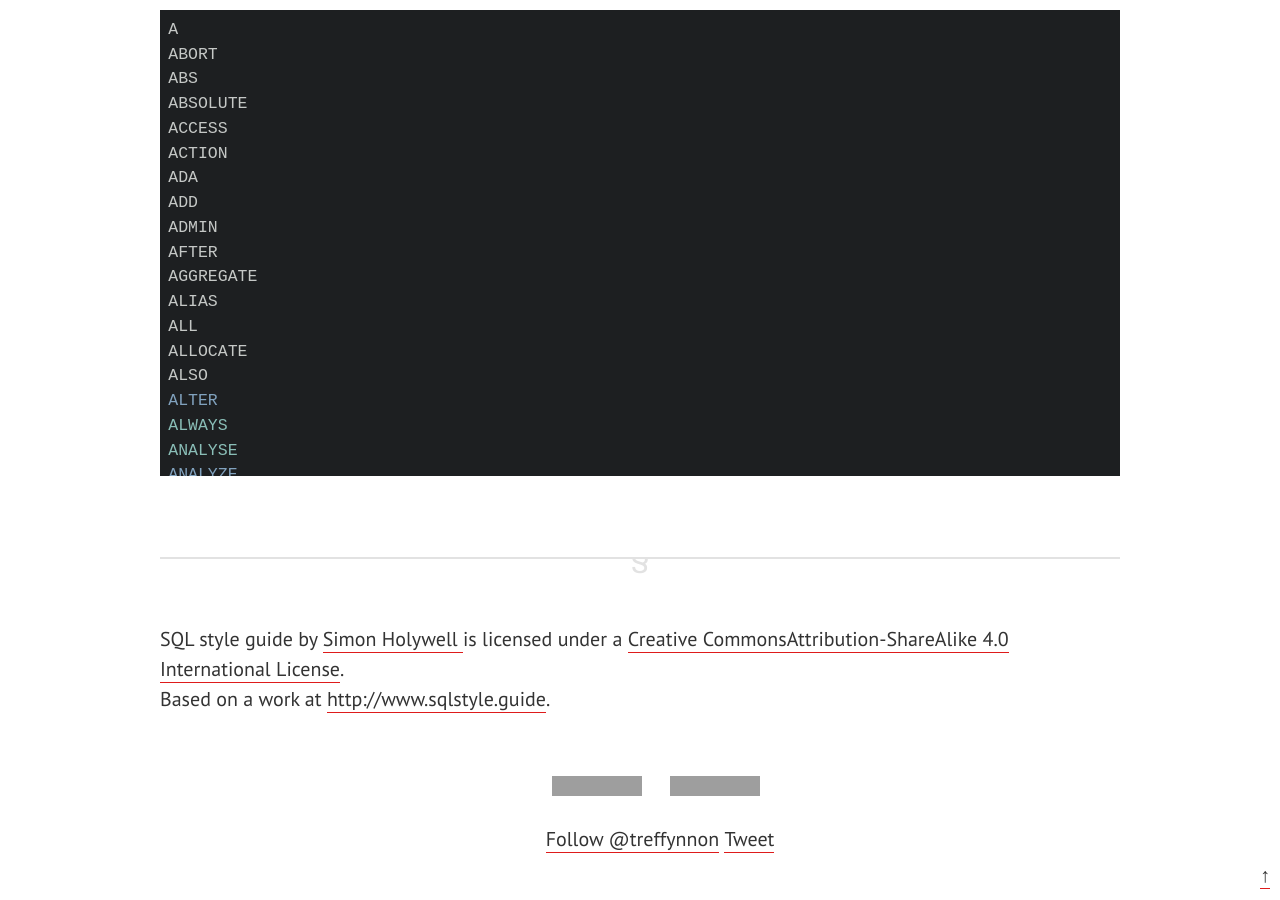
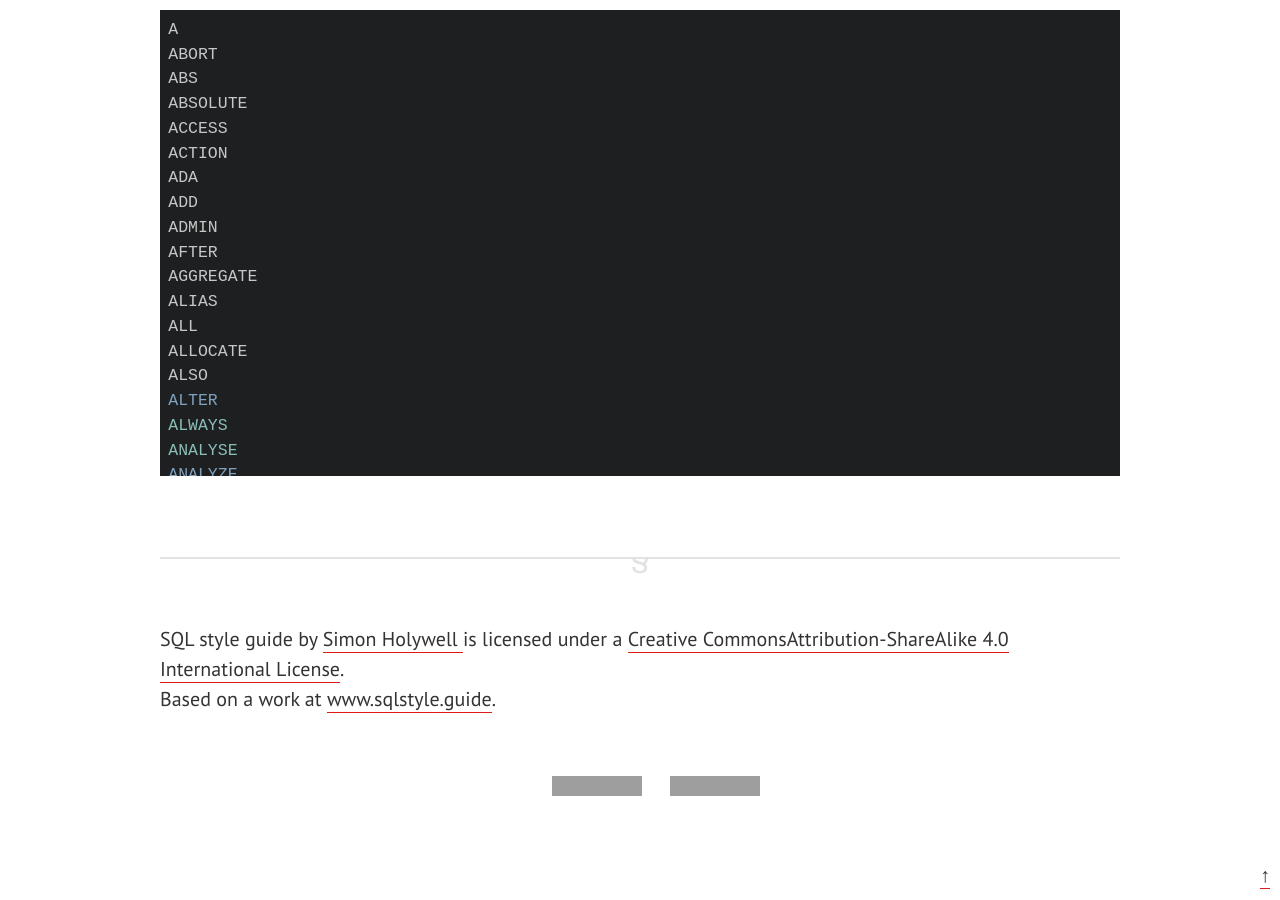
Before and after one commit to treffynnon/sqlstyle.guide, a Jekyll site: the page built from index.md, in a window 1280 px wide and 900 px high, scrolled down 13665 px. Built offline with Jekyll 4.4.1, drawn with Linux system fonts in a browser that asks for light colours; nearby versions of some CDN libraries; some web fonts are replaced; comment, search, counter and statistics services are not loaded; after the commit the page ends 14515 px from its top, so only the background shows below that; grey boxes are pictures that could not be loaded.

Commit message:
Correct licence reference in footer
`{{ site.url }}` refers to the wrong place once you fork the project and host it somewhere else - think I might have to revise the original to hardcode this in as well.

```diff
--- a/_includes/foot.html
+++ b/_includes/foot.html
@@ -5,7 +5,7 @@
             SQL style guide
         </span> by
         <a xmlns:cc="http://creativecommons.org/ns#"
-           href="https://www.simonholywell.com/?utm_source=sqlstyle.guide&utm_medium=link&utm_campaign=footer-licence"
+           href="https://www.simonholywell.com/?utm_source=sqlstyle.guide-lumoslabs&utm_medium=link&utm_campaign=footer-licence"
            property="cc:attributionName"
            rel="cc:attributionURL">
             Simon Holywell
@@ -15,25 +15,16 @@
             Creative CommonsAttribution-ShareAlike 4.0 International License</a>.
             <br />Based on a work at
         <a xmlns:dct="http://purl.org/dc/terms/"
-           href="{{ site.url }}"
-           rel="dct:source">
-            {{ site.url }}</a>.
+           href="http://www.sqlstyle.guide"
+           rel="dct:source">www.sqlstyle.guide</a>.
     </p>
     <div class="buttons">
         <ul class="quick-links">
             <li>
-                <iframe class="github-btn" src="http://ghbtns.com/github-btn.html?user=treffynnon&amp;repo={{ site.domain }}&amp;type=watch&amp;count=true" allowtransparency="true" frameborder="0" scrolling="0" width="112px" height="20px"></iframe>
+                <iframe class="github-btn" src="http://ghbtns.com/github-btn.html?user=lumoslabs&amp;repo={{ site.domain }}&amp;type=watch&amp;count=true" allowtransparency="true" frameborder="0" scrolling="0" width="112px" height="20px"></iframe>
             </li>
             <li>
-                <iframe class="github-btn" src="http://ghbtns.com/github-btn.html?user=treffynnon&amp;repo={{ site.domain }}&amp;type=fork&amp;count=true" allowtransparency="true" frameborder="0" scrolling="0" width="98px" height="20px"></iframe>
-            </li>
-        </ul>
-        <ul class="quick-links">
-            <li class="follow-btn">
-                <a href="https://twitter.com/treffynnon" class="twitter-follow-button" data-link-color="#0069D6" data-show-count="true">Follow @treffynnon</a>
-            </li>
-            <li class="tweet-btn">
-                <a href="https://twitter.com/share" class="twitter-share-button" data-url="{{ site.url }}" data-text="SQL style guide by @treffynnon: {{ site.description }}" data-dnt="true">Tweet</a>
+                <iframe class="github-btn" src="http://ghbtns.com/github-btn.html?user=lumoslabs&amp;repo={{ site.domain }}&amp;type=fork&amp;count=true" allowtransparency="true" frameborder="0" scrolling="0" width="98px" height="20px"></iframe>
             </li>
         </ul>
     </div>
```
